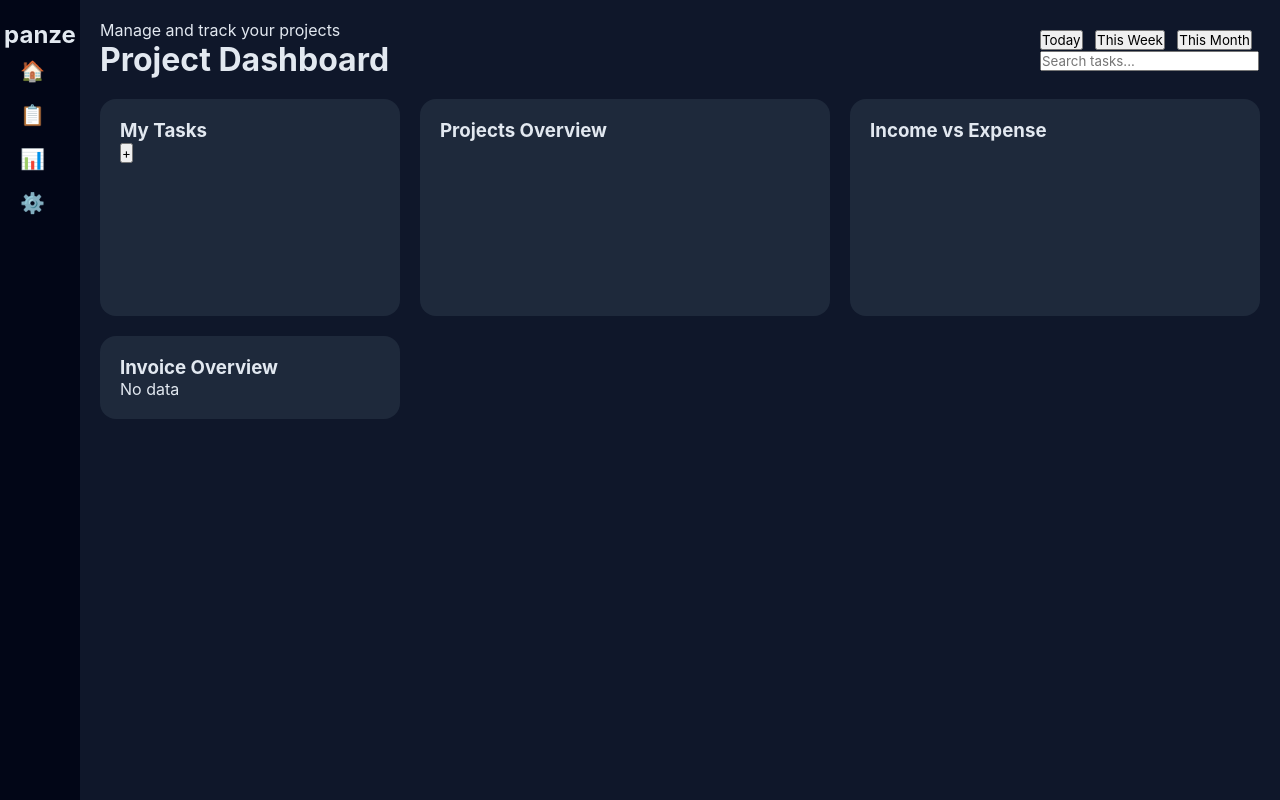
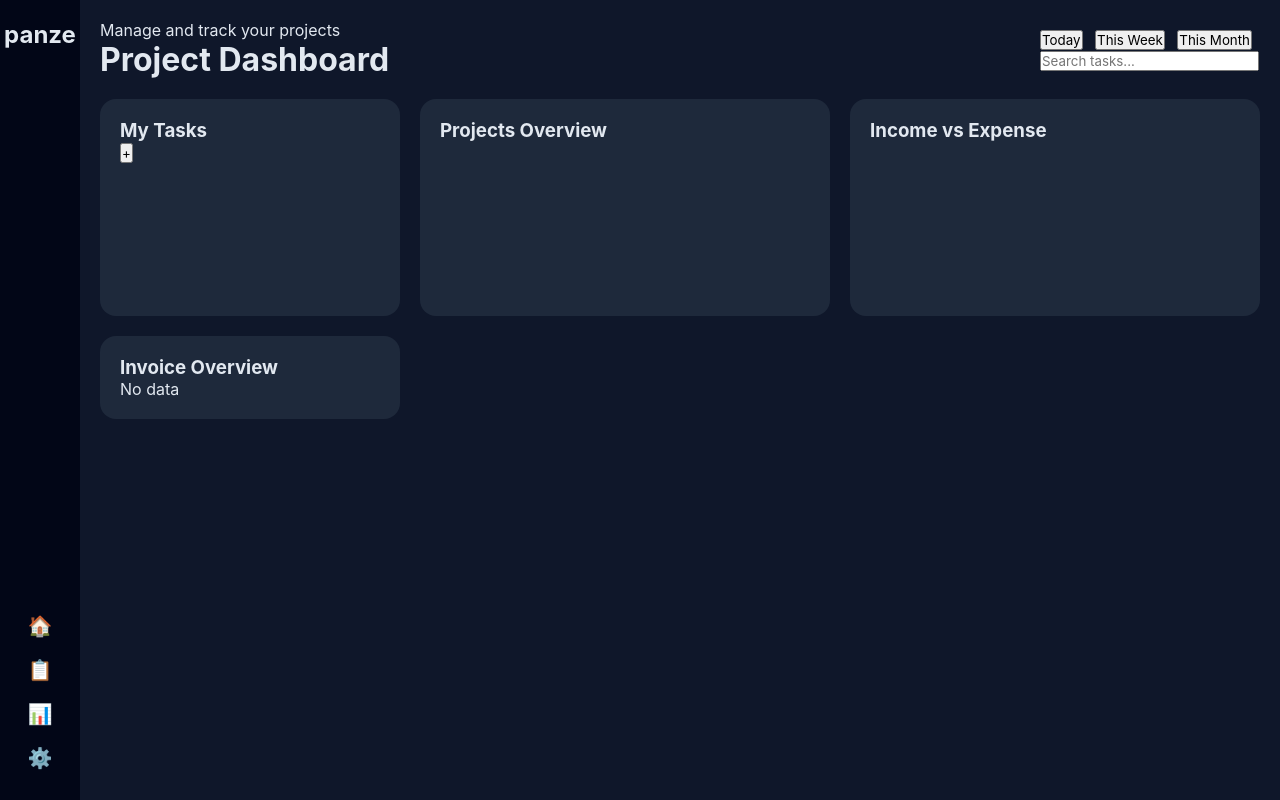
Before and after one commit to VivekSBharadwaj-WIKI/smart_task_tracker, a plain HTML site: page index.html in a window 1280 px wide. Drawn offline with Linux system fonts and the light colour scheme.

Commit message:
Small update

```diff
--- a/styles.css
+++ b/styles.css
@@ -32,6 +32,14 @@ body {
   flex-direction: column;
   align-items: center;
   padding: 20px;
+}
+
+nav{
+    height: 100%;
+    display: flex;
+    align-items: end;
+    justify-content: flex-end;
+    flex-direction: column;
 }
 
 .sidebar button {
```
